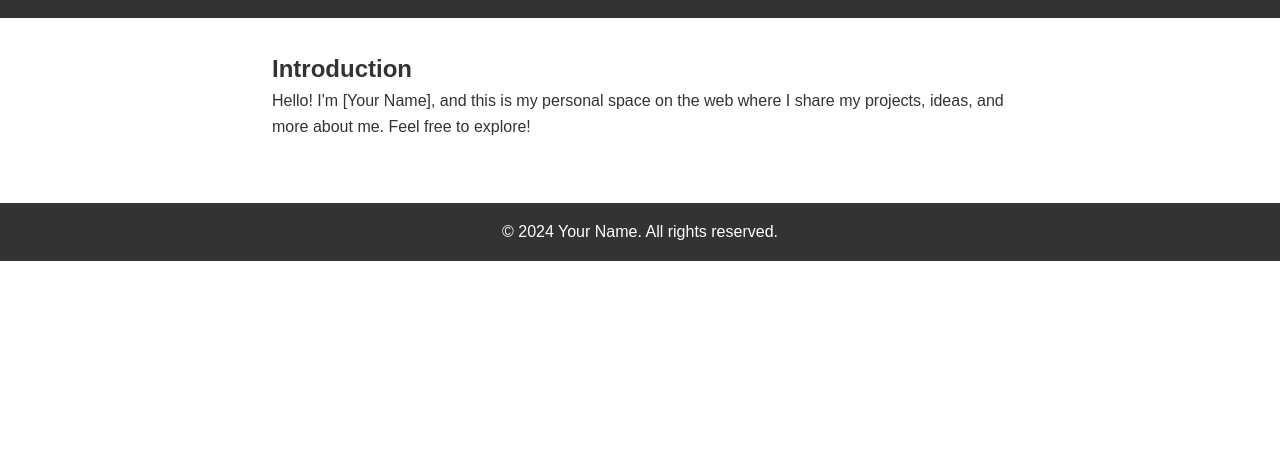
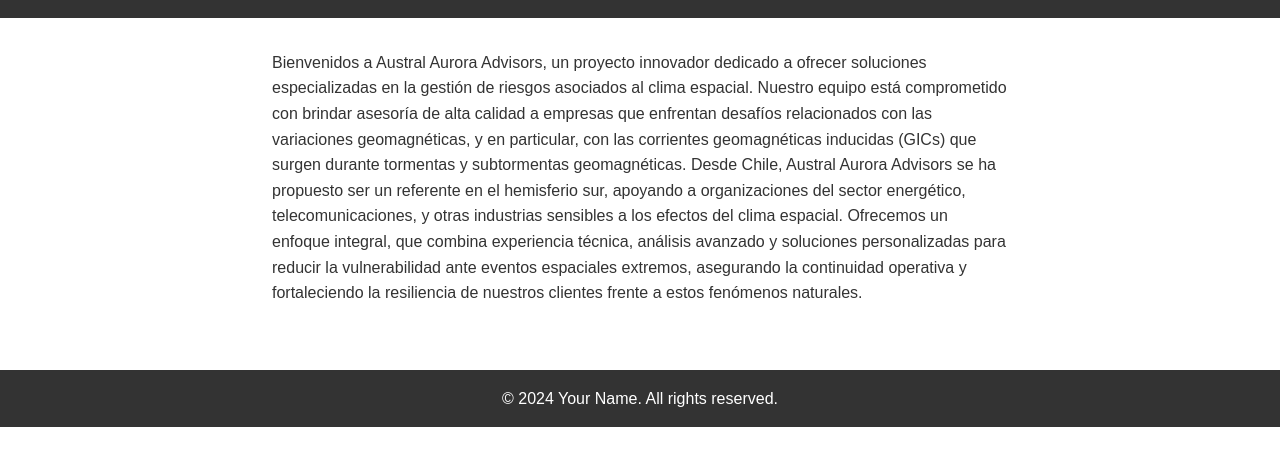
Before and after one commit to sergiovidalluengo/MyWebsite, a plain HTML site: page index.html in a window 1280 px wide. Shown: the part 91-556 px from the top of the page. Drawn offline with Linux system fonts and the light colour scheme.

Commit message:
Update index.html

```diff
--- a/index.html
+++ b/index.html
@@ -18,8 +18,10 @@
   </header>
   <main>
     <section>
-      <h2>Introduction</h2>
-      <p>Hello! I'm [Your Name], and this is my personal space on the web where I share my projects, ideas, and more about me. Feel free to explore!</p>
+      <h2></h2>
+      <p>Bienvenidos a Austral Aurora Advisors, un proyecto innovador dedicado a ofrecer soluciones especializadas en la gestión de riesgos asociados al clima espacial. Nuestro equipo está comprometido con brindar asesoría de alta calidad a empresas que enfrentan desafíos relacionados con las variaciones geomagnéticas, y en particular, con las corrientes geomagnéticas inducidas (GICs) que surgen durante tormentas y subtormentas geomagnéticas.
+
+Desde Chile, Austral Aurora Advisors se ha propuesto ser un referente en el hemisferio sur, apoyando a organizaciones del sector energético, telecomunicaciones, y otras industrias sensibles a los efectos del clima espacial. Ofrecemos un enfoque integral, que combina experiencia técnica, análisis avanzado y soluciones personalizadas para reducir la vulnerabilidad ante eventos espaciales extremos, asegurando la continuidad operativa y fortaleciendo la resiliencia de nuestros clientes frente a estos fenómenos naturales.</p>
     </section>
   </main>
   <footer>
```
